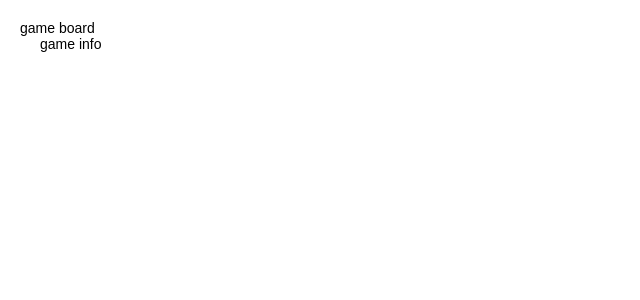
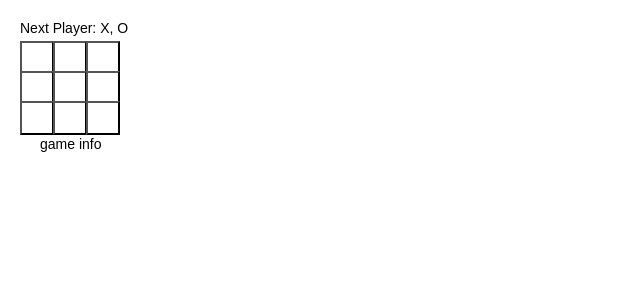
Before and after one commit to NLPotato/react, a React (Create React App) app: page / in a window 1280 px wide. Shown: the top 300 px of the page, without its empty margins (0-640 px from the left). Built offline with nearby package versions, Linux system fonts and the light colour scheme.

Commit message:
[update] add onClick fn to props

```diff
--- a/src/App.js
+++ b/src/App.js
@@ -1,11 +1,12 @@
 import logo from './logo.svg';
 import './App.css';
+import Board from './components/Board'
 
 function App() {
   return (
     <div className="gaem">
       <div className="game-board">
-        game board
+        <Board />
       </div>
       <div className="game-info">
         game info
--- a/src/components/Board.js
+++ b/src/components/Board.js
@@ -4,8 +4,23 @@ import "./Board.css"
 
 export default class Board extends Component {
 
+  constructor(props) {
+    super(props);
+    this.state = {
+      squares: Array(9).fill(null)
+    }
+  }
+
+  handleClick(i) {
+    const newSquares = this.state.squares.slice();
+    newSquares[i] = 'X';
+    this.setState({ squares: newSquares });
+  }
+
   renderSquare(i) {
-    return <Square value={i} />
+    return <Square
+      value={this.state.squares[i]}
+      onClick={() => this.handleClick(i)} />
   }
 
   render() {
--- a/src/components/Square.js
+++ b/src/components/Square.js
@@ -2,16 +2,10 @@ import React from "react";
 import "./Square.css";
 
 export default class Square extends React.Component {
-  constructor(props) {
-    super(props);
-    this.state = {
-      value: null,
-    }
-  }
   render() {
     return (
-      <button className="square" onClick={() => this.setState({ value: 'X' })}>
-        {this.state.value}
+      <button className="square" onClick={() => { this.props.onClick() }}>
+        {this.props.value}
       </button>
     )
   }
```
